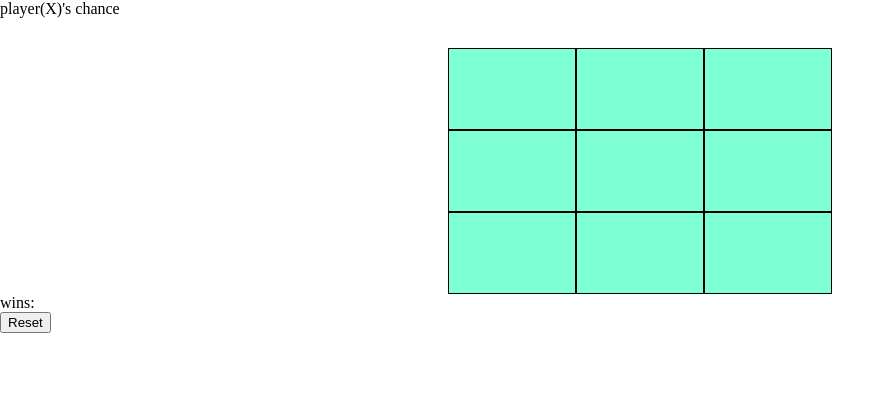
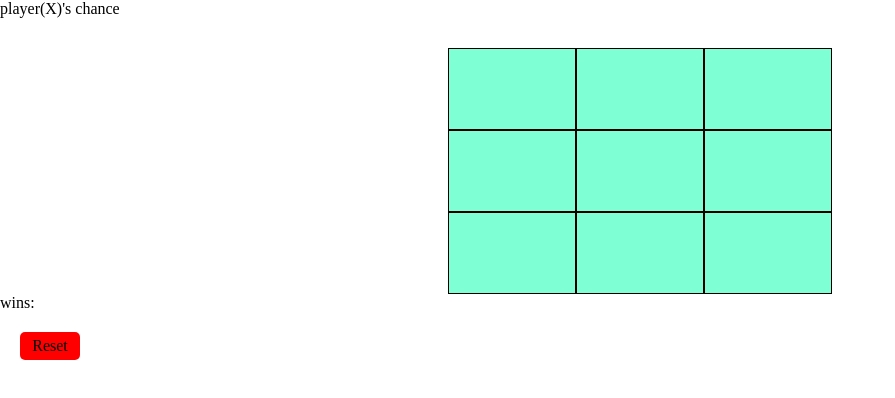
Before and after one commit to Chandrika1302/Tic-Tac-Toe, a website built with webpack: page index.html in a window 1280 px wide. Shown: the whole page, without its empty margins (0-895 px from the left). Built offline with nearby package versions, Linux system fonts and the light colour scheme.

Commit message:
update code

```diff
--- a/index.html
+++ b/index.html
@@ -23,8 +23,8 @@
         <div class="items" data-index="6"></div>
         <div class="items" data-index="7"></div>
         <div class="items" data-index="8"></div>
-
     </div>
     <div class="win">wins:</div>
+    <div id="reset-btn">Reset<div>
 </body>
 </html>
--- a/src/components/UI.js
+++ b/src/components/UI.js
@@ -18,11 +18,9 @@ const gameMainDiv = document.querySelector("#game-grid");
 const gameGridItems = document.querySelectorAll(".items");
 const heading = document.querySelector("#player-turn");
 const winsDiv = document.querySelector(".win");
+const resetButton=document.querySelector("#reset-btn")
 
-const reset=document.createElement("button");
-reset.innerText="Reset";
-document.body.appendChild(reset);
-reset.addEventListener('click',resetGame);
+resetButton.addEventListener('click',resetGame);
 
 // all dom elements
 gameMainDiv.addEventListener("click",init);
--- a/src/style.css
+++ b/src/style.css
@@ -17,3 +17,11 @@ body{
 .items:hover{
     background-color: aqua;
 }
+#reset-btn{
+    background-color: red;
+    width: 50px;
+    text-align: center;
+    margin: 20px;
+    border-radius: 5px;
+    padding: 5px;
+}
```
